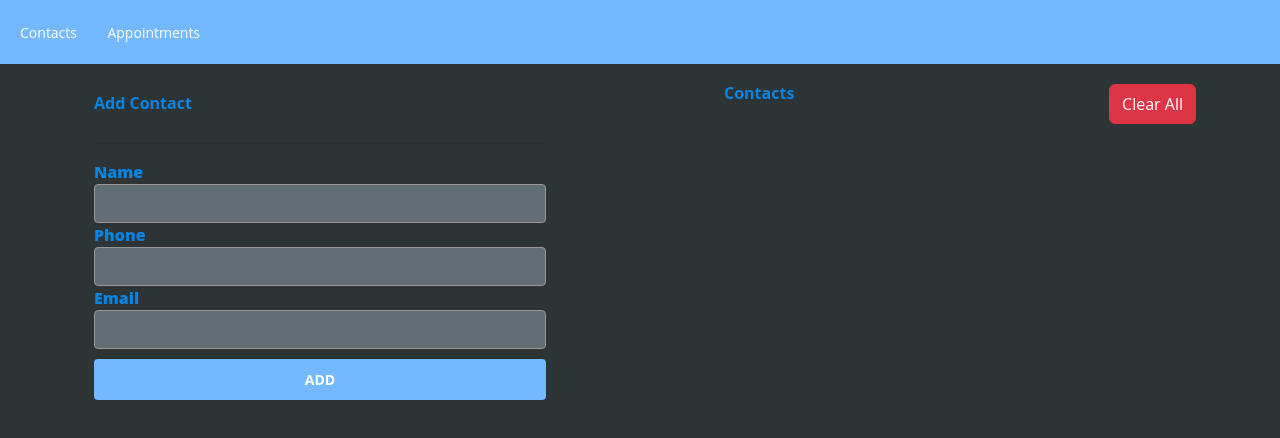
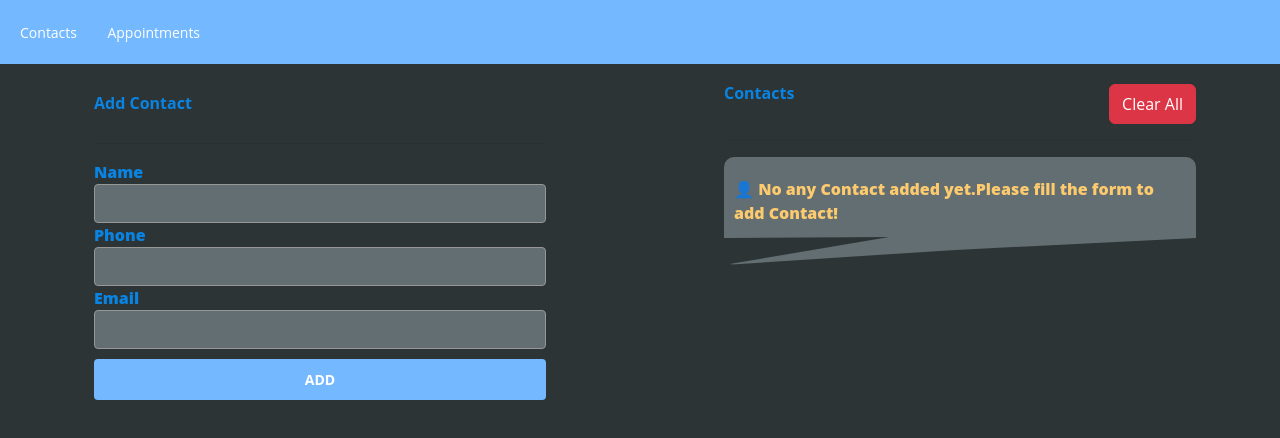
Before and after one commit to nccharles/Appointments, a React (Create React App) app: page /contacts in a window 1280 px wide. Shown: the top 438 px of the page. Built offline with nearby package versions, Linux system fonts and the light colour scheme.

Commit message:
check list

```diff
--- a/package.json
+++ b/package.json
@@ -1,6 +1,6 @@
 {
   "name": "react-challenge",
-  "homepage": "https://nccharles.github.io",
+  "homepage": "https://nccharles.github.io/Appointments",
   "version": "0.1.0",
   "private": true,
   "dependencies": {
--- a/public/index.css
+++ b/public/index.css
@@ -69,7 +69,14 @@ select {
   margin-bottom: 10px;
   box-sizing: border-box;
 }
-
+.empty-list label {
+  padding: 20px 10px 40px;
+  background: #636e72;
+  color: #fdcb6e !important;
+  border-radius: 10px;
+  clip-path: polygon(0% 0%, 100% 0%, 100% 75%, 49% 86%, 0 100%, 35% 74%, 0% 75%);
+  margin-bottom: 30px;
+}
 .content {
   display: flex;
   padding: 0;
--- a/src/components/appointmentList/AppointmentList.js
+++ b/src/components/appointmentList/AppointmentList.js
@@ -1,15 +1,27 @@
 import React from "react";
 import { Appointment } from "../appointment/Appointment";
 import { removeAppointment } from "../../store/appointment/action";
-import { connect } from 'react-redux';
-import "./AppointmentList.css"
+import { connect } from "react-redux";
+import "./AppointmentList.css";
 const ApppointmentList = ({ data, onRemovePressed }) => {
   const { appointments } = data;
   return (
     <div className="appointment-list-header">
       {appointments.map((appointment) => (
-        <Appointment key={appointment.id} appointment={appointment} removeAppointment={onRemovePressed} />
+        <Appointment
+          key={appointment.id}
+          appointment={appointment}
+          removeAppointment={onRemovePressed}
+        />
       ))}
+      {appointments.length === 0 && (
+        <div className="empty-list">
+          <label>
+            📒 No any appointment added yet. Please fill the form to add an
+            appointment...
+          </label>
+        </div>
+      )}
     </div>
   );
 };
--- a/src/components/contactList/ContactList.js
+++ b/src/components/contactList/ContactList.js
@@ -10,6 +10,13 @@ const ContactList = ({ data, onRemovePressed }) => {
       {contacts.map((contact) => (
         <Contact key={contact.id} contact={contact} removeContact={onRemovePressed} />
       ))}
+       {contacts.length === 0 && (
+        <div className="empty-list">
+          <label>
+          👤 No any Contact added yet.Please fill the form to add Contact!
+          </label>
+        </div>
+      )}
     </div>
   );
 };
```
